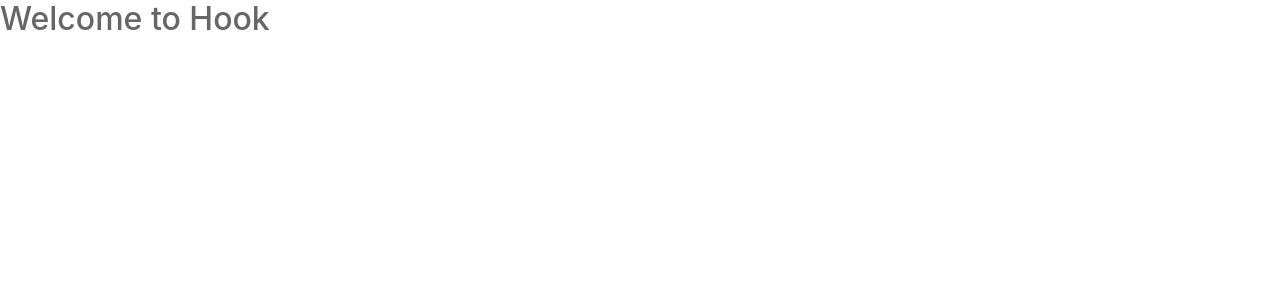
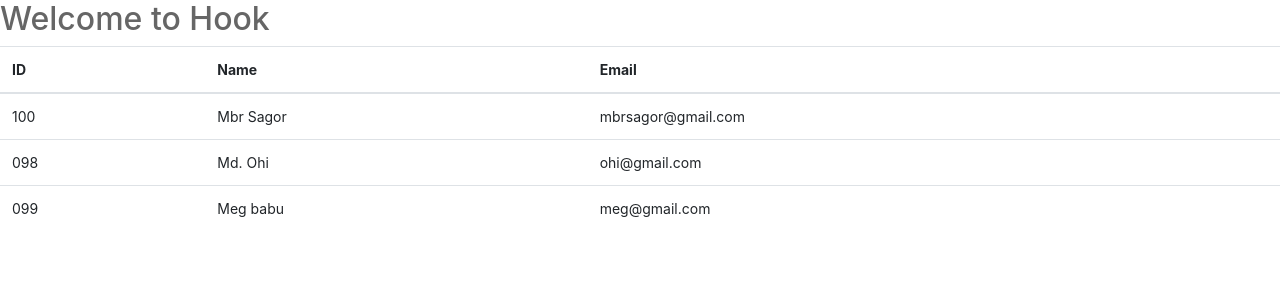
Before and after one commit to mbrsagor/React-Hooks, a React (Create React App) app: page / in a window 1280 px wide. Shown: the top 300 px of the page. Built offline with nearby package versions, Linux system fonts and the light colour scheme.

Commit message:
Static data fetch issues done

```diff
--- a/src/App.js
+++ b/src/App.js
@@ -1,9 +1,12 @@
 import React from 'react';
+
+import ContactView from './pages/contacts'
 
 function App() {
   return (
     <div className="App">
       <h2>Welcome to Hook</h2>
+      <ContactView />
     </div>
   );
 }
--- /dev/null
+++ b/src/components/contact/contactTable.jsx
@@ -0,0 +1,36 @@
+import React, { useState, useContext } from 'react';
+
+import { ContactContext } from '../../context/contactContext';
+
+
+const ContactTable = () => {
+    const [state, dispatch] = useContext(ContactContext);
+    const [selectedId, setSelectedId] = useState();
+
+    // console.log(state);
+
+    return (
+        <>
+            <table className="table">
+                <thead>
+                    <tr>
+                        <th>ID</th>
+                        <th>Name</th>
+                        <th>Email</th>
+                    </tr>
+                </thead>
+                <tbody>
+                    {state.contacts.map(contact => (
+                       <tr key={contact.id}>
+                            <td>{contact.id}</td>
+                            <td>{contact.name}</td>
+                            <td>{contact.email}</td>
+                        </tr>
+                    ))}
+                </tbody>
+            </table>
+        </>
+    )
+}
+
+export default ContactTable;
--- /dev/null
+++ b/src/context/contactContext.js
@@ -0,0 +1,23 @@
+import React, { useReducer, createContext } from "react";
+import reducer from "../reducers/contactReducer";
+
+export const ContactContext = createContext();
+const initalValues = {
+  contacts: [
+    { id: "100", name: "Mbr Sagor", email: "mbrsagor@gmail.com" },
+    { id: "098", name: "Md. Ohi", email: "ohi@gmail.com" },
+    { id: "099", name: "Meg babu", email: "meg@gmail.com" },
+  ],
+  isLoading: false,
+  error: null,
+};
+
+export const ContactContextProvider = (props) => {
+  const [state, dispatch] = useReducer(reducer, initalValues);
+
+  return (
+    <ContactContext.Provider value={[state, dispatch]}>
+      {props.children}
+    </ContactContext.Provider>
+  );
+};
--- /dev/null
+++ b/src/pages/contacts/index.jsx
@@ -0,0 +1,14 @@
+import React from 'react';
+
+import { ContactContextProvider } from '../../context/contactContext';
+import ContactTable from '../../components/contact/contactTable';
+
+const ContactView = () => {
+    return (
+        <ContactContextProvider>
+            <ContactTable />
+        </ContactContextProvider>
+    )
+}
+
+export default ContactView;
--- /dev/null
+++ b/src/reducers/contactReducer.js
@@ -0,0 +1,26 @@
+const reducer = (state, action) => {
+  switch (action.type) {
+    case "ADD_CONTACT":
+      return {
+        contacts: [...state.contacts, action.payload],
+      };
+    case "DELETE_CONTACT":
+      return {
+        contacts: state.contacts.filter(
+          (contact) => contact.id !== action.payload
+        ),
+      };
+    case "START":
+      return {
+        isLoading: true,
+      };
+    case "COMPLETE":
+      return {
+        isLoading: false,
+      };
+    default:
+      throw new Error();
+  }
+};
+
+export default reducer;
```
Also changed, not shown: 1 other file (tests, documents, lock files or other folders).
